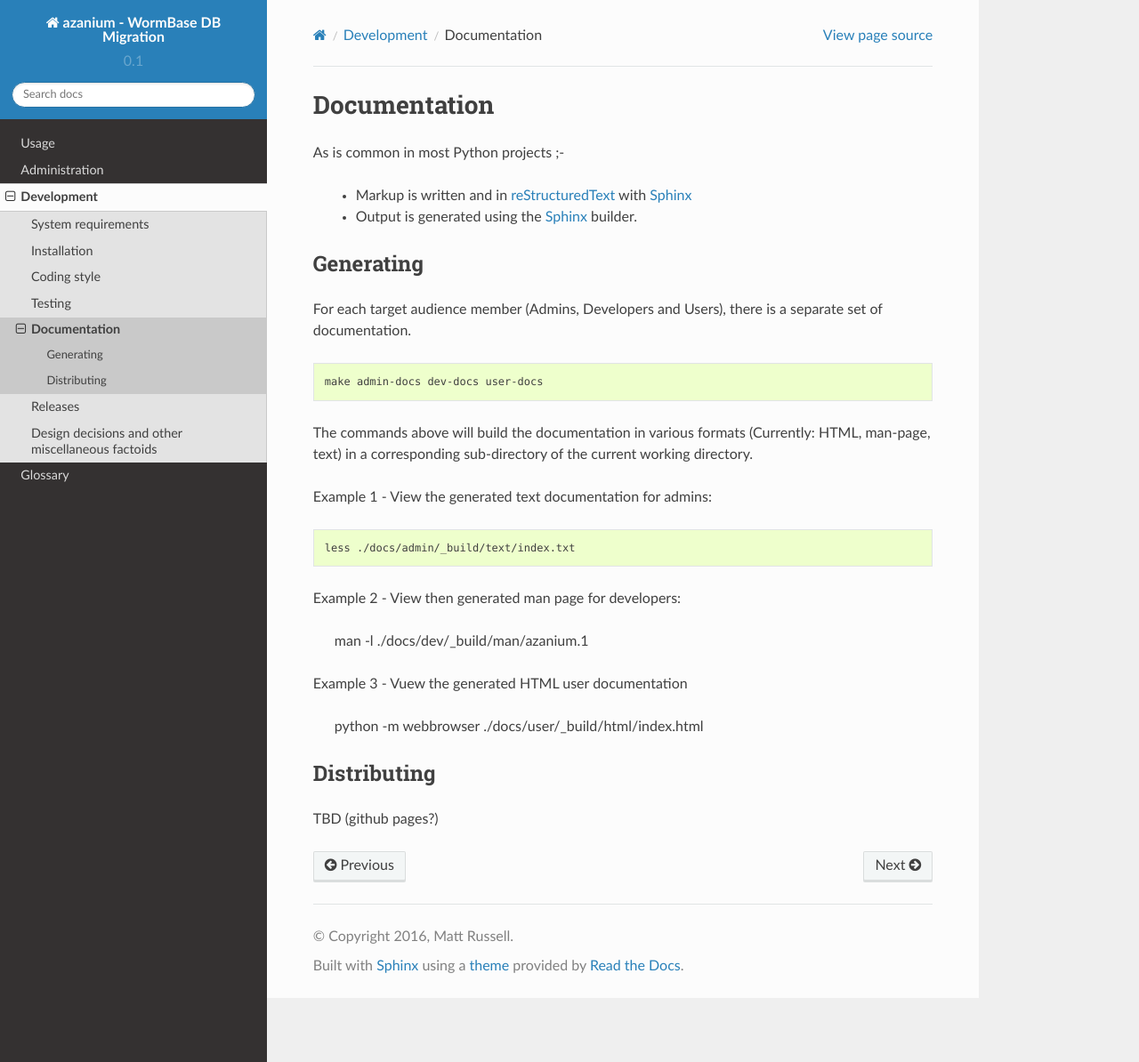
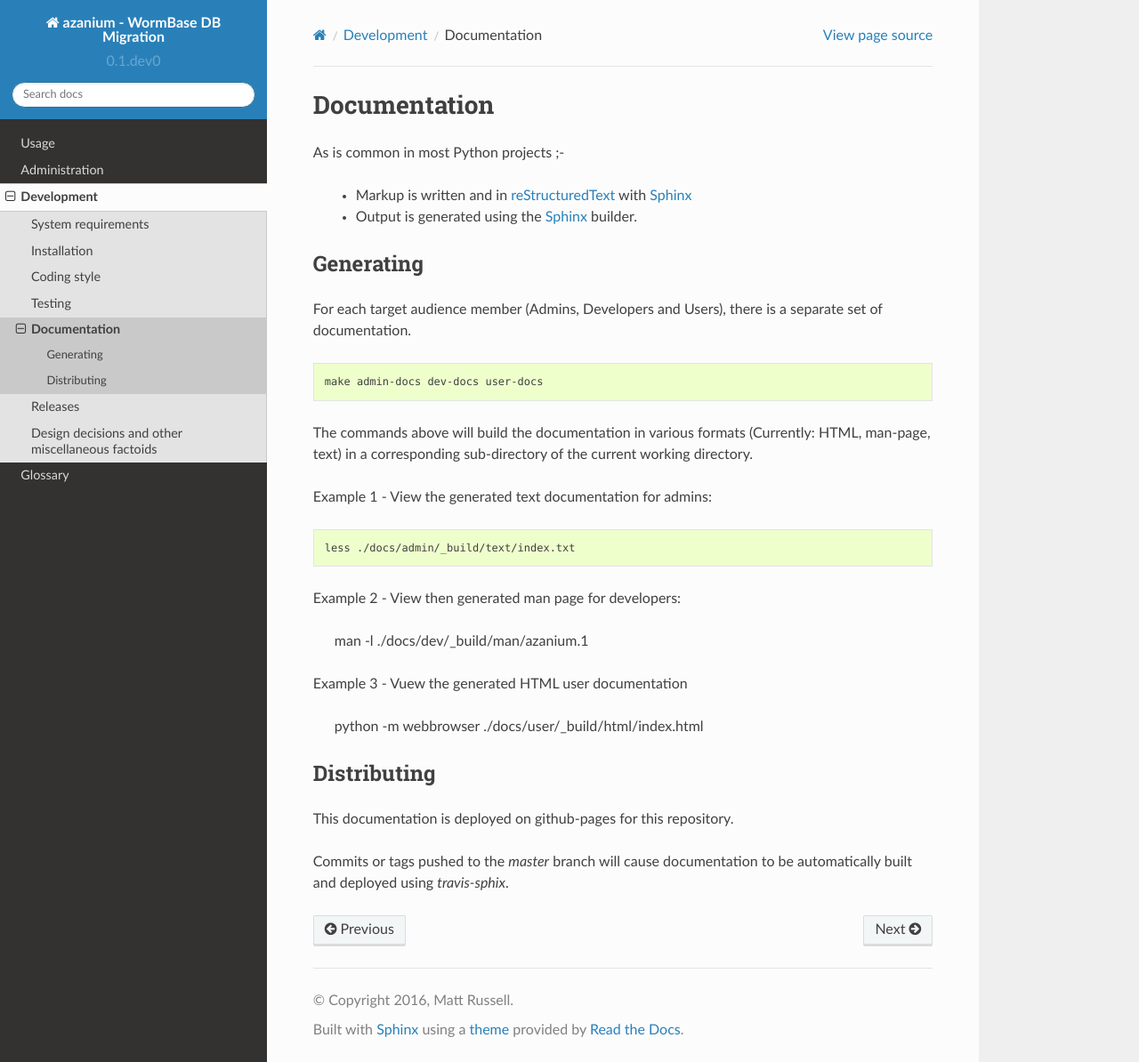
Before and after one commit to WormBase/db-migration, a Sphinx documentation site: the page built from docs/dev/documentation.rst, in a window 1280 px wide and 1194 px high. Shown: the whole window at 89% size. Built offline with Sphinx 7.4.7 and the Read the Docs theme 2.0.0, drawn with Linux system fonts in a browser that asks for light colours.

Commit message:
Update sphinx documentation.
 - Use introspection to get the correct version from the package
   metadata.

 - Flesh-out documentation build and deployment information.

```diff
--- a/docs/conf.py
+++ b/docs/conf.py
@@ -20,6 +20,9 @@
 # import os
 # import sys
 # sys.path.insert(0, os.path.abspath('.'))
+import pkg_resources
+
+_dist = pkg_resources.get_distribution('azanium')
 
 # -- General configuration ------------------------------------------------
 
@@ -58,9 +61,9 @@ author = 'Matt Russell <matthew.russell@wormbase.org>'
 # built documents.
 #
 # The short X.Y version.
-version = '0.1'
+version = _dist.version
 # The full version, including alpha/beta/rc tags.
-release = '0.1'
+release = _dist.parsed_version.public
 
 # The language for content autogenerated by Sphinx. Refer to documentation
 # for a list of supported languages.
--- a/docs/dev/documentation.rst
+++ b/docs/dev/documentation.rst
@@ -36,7 +36,12 @@ Example 3 - Vuew the generated HTML user documentation
 
 Distributing
 ============
-TBD (github pages?)
+This documentation is deployed on github-pages for this repository.
+
+Commits or tags pushed to the `master` branch will cause documentation
+to be automatically built and deployed using `travis-sphix`.
+
+
 
 .. _reStructuredText: http://www.sphinx-doc.org/en/stable/rest.html
 .. _Sphinx: http://www.sphinx-doc.org/en/stable/
--- a/docs/user/setup.rst
+++ b/docs/user/setup.rst
@@ -41,14 +41,14 @@ Mac OSX
 
 :term:`AWS` :term:`CLI` Installation
 ====================================
+In the instructions below, `PATH-TO-AZANIUM-TARBALL` should be
+the gun-zipped tarfile located on this repository's `latest release page`_.
 
 .. code-block:: bash
 
    pip3 install --user awscli
    pip3 install --user <PATH-TO-AZANIUM-TARBALL>
 
-
-TBD: In the above, PATH-TO-AZANIUM-TARBALL needs to be defined.
 
 
 :term:`AWS` Configuration
```
Also changed, not shown: other parts of docs/user/setup.rst (+1 -0 lines).
